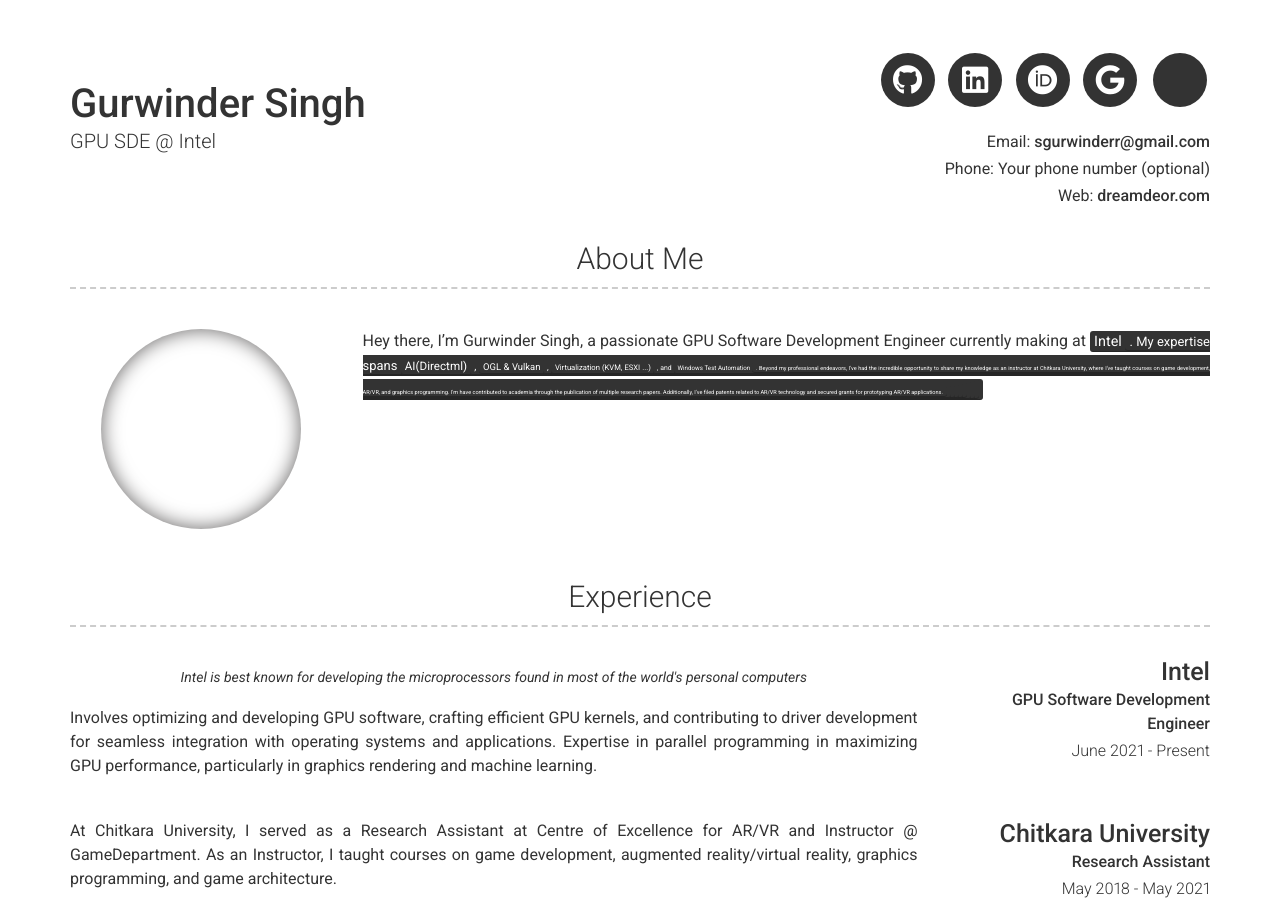
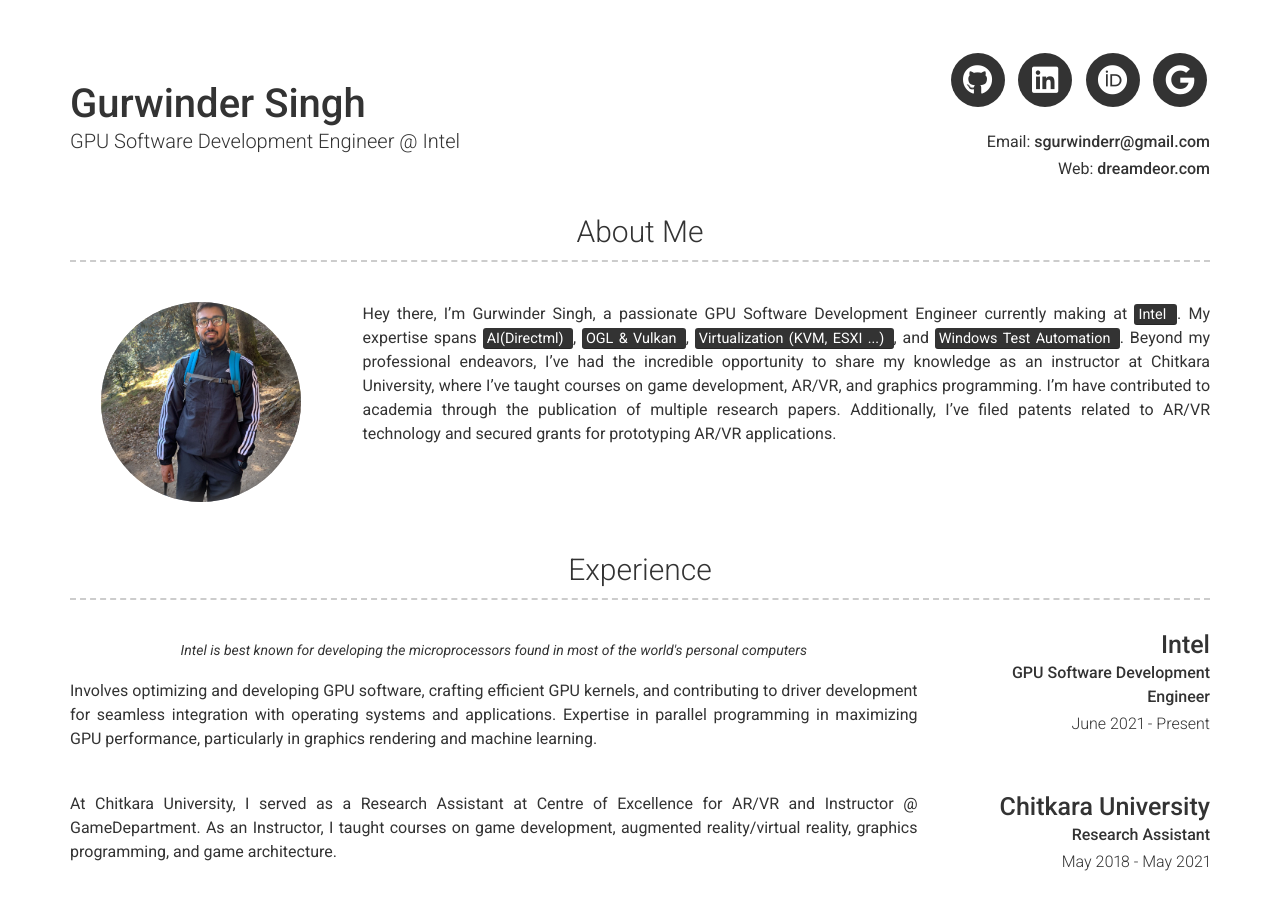
Before and after one commit to sgurwinderr/aboutme, a Jekyll site: the page built from index.md, in a window 1280 px wide and 900 px high. Built offline with Jekyll 4.4.1, drawn with Linux system fonts in a browser that asks for light colours; nearby versions of some CDN libraries.

Commit message:
minor changes

```diff
--- a/_config.yml
+++ b/_config.yml
@@ -7,10 +7,10 @@
 
 # Personal info
 name: Gurwinder Singh
-title: GPU SDE @ Intel
+title: GPU Software Development Engineer @ Intel
 email: sgurwinderr@gmail.com
 # email_title: Email (Email title override)
-phone: Your phone number (optional)
+# phone: Your phone number (optional)
 # phone_title: Phone (Phone title override)
 website: dreamdeor.com
 # website_title: Web (Website title override)
@@ -25,10 +25,10 @@
 googlescholar_username: bjywFLAAAAAJ
 
 # Additional icon links
-additional_links:
-- title: Link name
-  icon: Font Awesome brand icon name (eg. fab fa-twitter) (https://fontawesome.com/icons?d=gallery&s=brands&m=free)
-  url: Link url (eg. https://google.com)
+# additional_links:
+# - title: Link name
+#   icon: Font Awesome brand icon name (eg. fab fa-twitter) (https://fontawesome.com/icons?d=gallery&s=brands&m=free)
+#   url: Link url (eg. https://google.com)
 # - title: another link
 #   icon: font awesome brand icon name (eg. fab fa-twitter) (https://fontawesome.com/icons?d=gallery&s=brands&m=free)
 #   url: Link url (eg. https://google.com)
@@ -41,10 +41,10 @@
 
 # About Section
 # about_title: About Me (Use this to override about section title)
-about_profile_image: images/profile.jpg)
+about_profile_image: images/profile.jpg
 about_content: | # this will include new lines to allow paragraphs
 
-  Hey there, I'm Gurwinder Singh, a passionate GPU Software Development Engineer currently making at <mark> Intel <mark>. My expertise spans <mark> AI(Directml) <mark>, <mark> OGL & Vulkan <mark>, <mark> Virtualization (KVM, ESXI ...) <mark>, and <mark> Windows Test Automation <mark>.
+  Hey there, I'm Gurwinder Singh, a passionate GPU Software Development Engineer currently making at <mark> Intel </mark>. My expertise spans <mark> AI(Directml) </mark>, <mark> OGL & Vulkan </mark>, <mark> Virtualization (KVM, ESXI ...) </mark>, and <mark> Windows Test Automation </mark>.
   Beyond my professional endeavors, I've had the incredible opportunity to share my knowledge as an instructor at Chitkara University, where I've taught courses on game development, AR/VR, and graphics programming.
   I'm have contributed to academia through the publication of multiple research papers. Additionally, I've filed patents related to AR/VR technology and secured grants for prototyping AR/VR applications.
 
```
